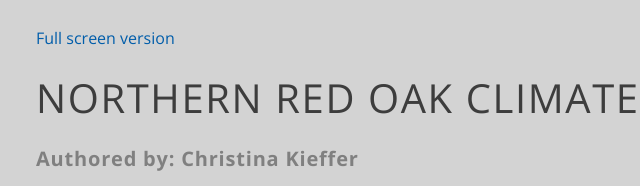
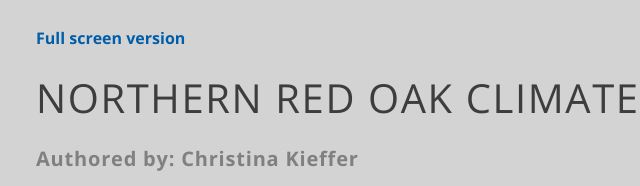
Before and after one commit to cnkieffer/Northern_Red_Oak_Climate_Change_Analysis, a plain HTML site: page Northern_Red_Oak_Climate_Change_html/index.html in a window 1280 px wide. Shown: the top 186 px of the page, 92-732 px from the left. Drawn offline with nearby package versions, Linux system fonts and the light colour scheme; grey boxes are pictures that could not be loaded.

Commit message:
Update index.html

```diff
--- a/Northern_Red_Oak_Climate_Change_html/index.html
+++ b/Northern_Red_Oak_Climate_Change_html/index.html
@@ -77,7 +77,8 @@
     .linkbox {
       margin: 3px 0 20px 0;
       display: block;
-      font-weight: 300;
+      font-weight: 800;
+      width:800px;
     }
 
     hr {
```
